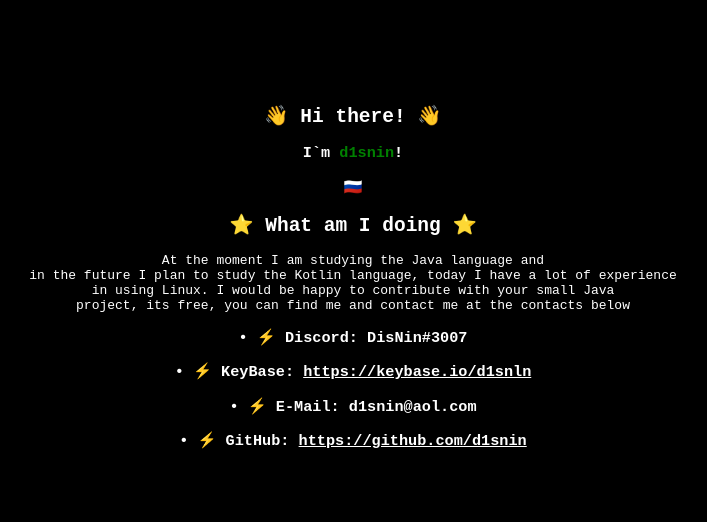
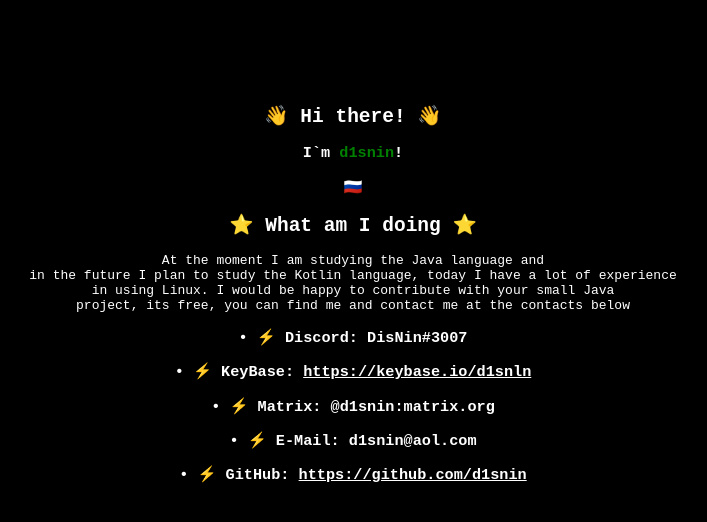
Before and after one commit to smokeytube/d1snin, a plain HTML site: page index.html in a window 1280 px wide. Shown: the whole page, without its empty margins (287-994 px from the left). Drawn offline with Linux system fonts and the light colour scheme.

Commit message:
add matrix

```diff
--- a/index.html
+++ b/index.html
@@ -19,6 +19,7 @@
   </samp>
 <h3 align="center">• ⚡ Discord: DisNin#3007</h3>
 <h3 align="center">• ⚡ KeyBase: <a href="https://keybase.io/d1snln">https://keybase.io/d1snln</a></h3>
+<h3 align="center">• ⚡ Matrix: @d1snin:matrix.org</h3>
 <h3 align="center">• ⚡ E-Mail: d1snin@aol.com</h3>
 <h3 align="center">• ⚡ GitHub: <a href="https://github.com/d1snin">https://github.com/d1snin</a></h3>
 </div>
```
